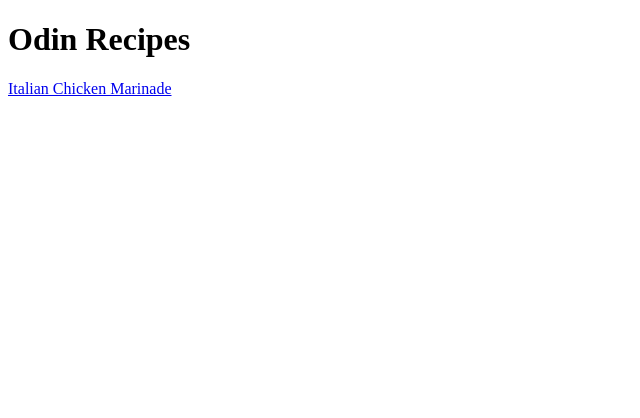
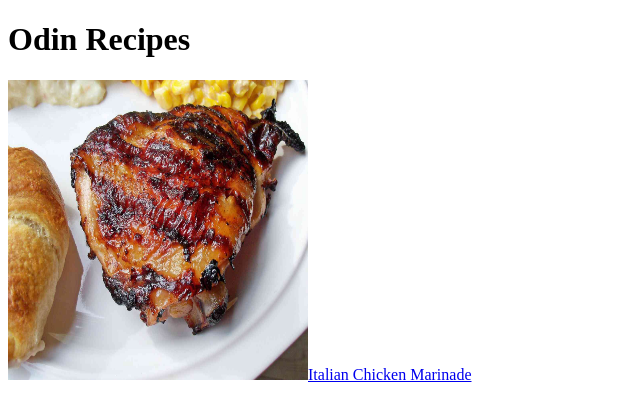
Before and after one commit to Juniordagamar/Odin-recipes, a plain HTML site: page index.html in a window 1280 px wide. Shown: the whole page, without its empty margins (0-640 px from the left). Drawn offline with Linux system fonts and the light colour scheme.

Commit message:
Replace text link to recipes/Italian-chicken-marinade with image link

```diff
--- a/index.html
+++ b/index.html
@@ -9,6 +9,6 @@
 <body>
     <h1>Odin Recipes</h1>
 
-    <a href="recipes/Italian-chicken-marinade.html">Italian Chicken Marinade</a>
+    <a href="recipes/Italian-chicken-marinade.html"><img src="/recipes-images/Italian-chicken-marinade.jpg" alt="Picture of Italian Chicken Marinade" style="width: 300px; height: 300px;"/><span>Italian Chicken Marinade</span></a>
 </body>
 </html>
```
